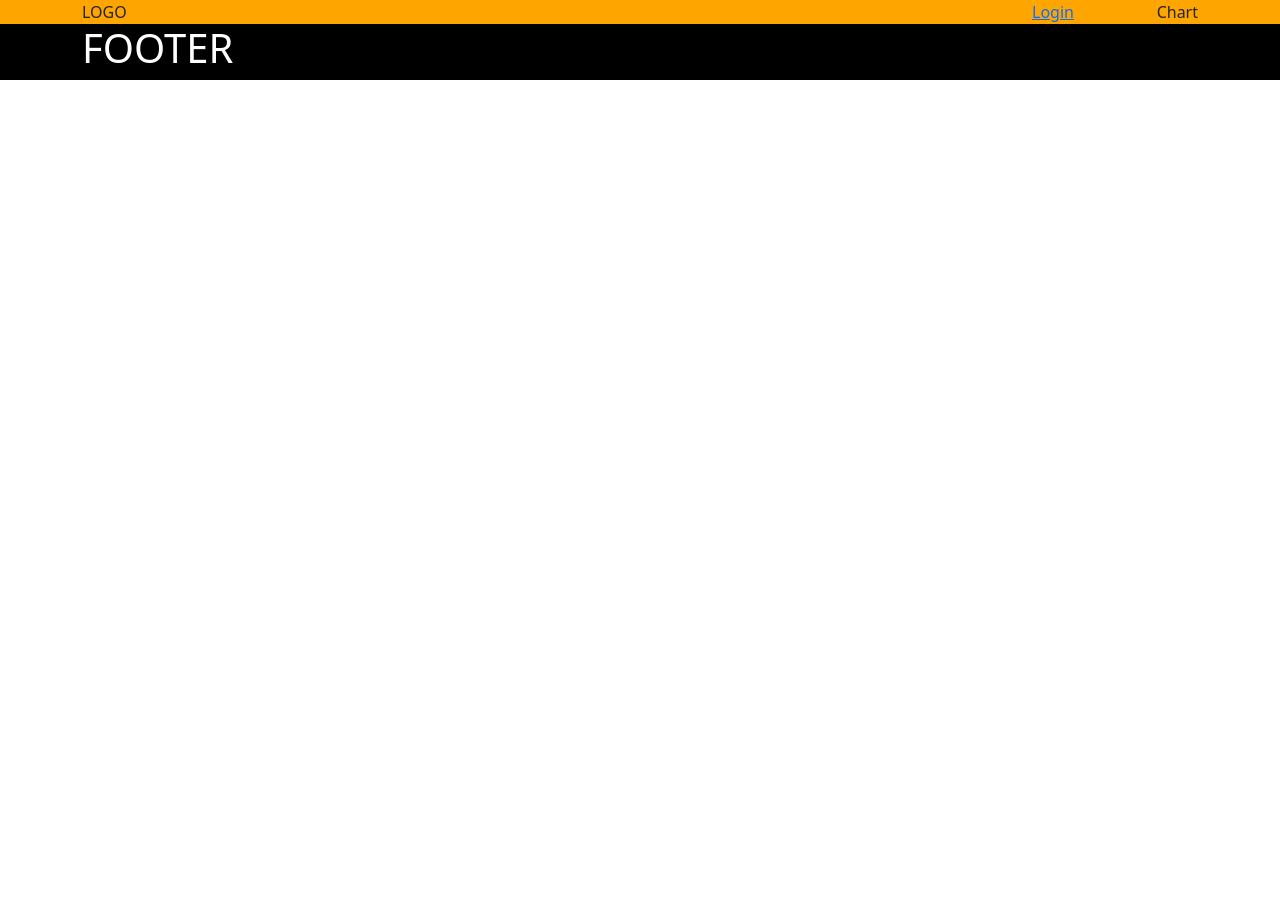
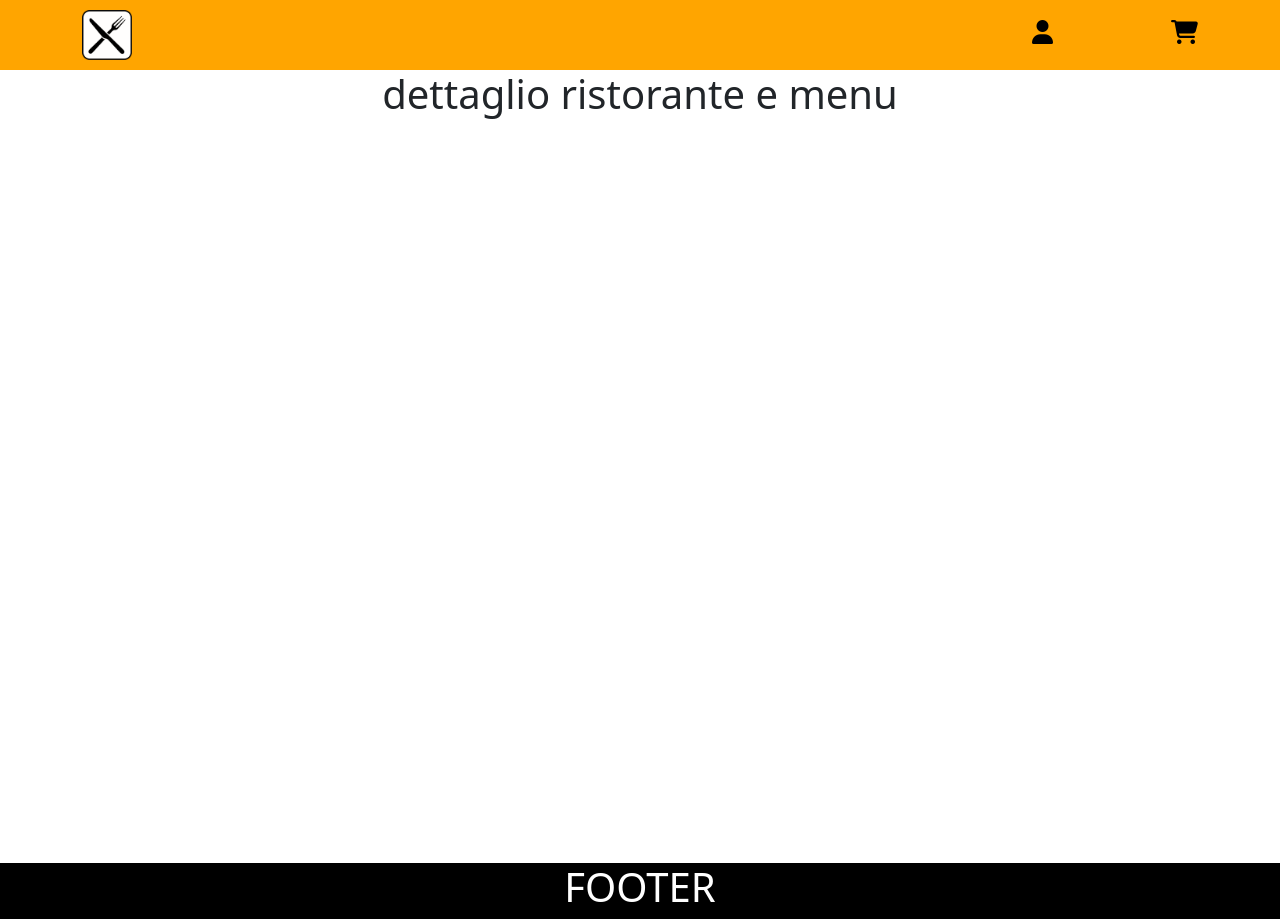
Before and after one commit to aldoaquino451/deliveboo_frontend, a Vue app: page /detail-restaurant in a window 1280 px wide. Before the commit the page ends 800 px from the top, so only its background shows below. Built offline with nearby package versions, Linux system fonts and the light colour scheme.

Commit message:
[graphic downgrade + detailRestaurant]

```diff
--- a/index.html
+++ b/index.html
@@ -4,6 +4,10 @@
     <meta charset="UTF-8" />
     <link rel="icon" type="image/svg+xml" href="/vite.svg" />
     <meta name="viewport" content="width=device-width, initial-scale=1.0" />
+
+      <!-- FONT AWESOME -->
+      <link rel="stylesheet" href="https://cdnjs.cloudflare.com/ajax/libs/font-awesome/6.4.0/css/all.min.css" integrity="sha512-iecdLmaskl7CVkqkXNQ/ZH/XLlvWZOJyj7Yy7tcenmpD1ypASozpmT/E0iPtmFIB46ZmdtAc9eNBvH0H/ZpiBw==" crossorigin="anonymous" referrerpolicy="no-referrer"/>
+
     <title>Deliveboo</title>
   </head>
   <body>
--- a/src/components/Main.vue
+++ b/src/components/Main.vue
@@ -1,4 +1,5 @@
 <script>
+import { RouterLink } from 'vue-router';
 import { store } from '../data/store';
 import RestaurantCard from './partials/RestaurantCard.vue';
 
@@ -6,8 +7,9 @@ export default{
 
   name: 'Main',
   components: {
-    RestaurantCard
-  },
+    RestaurantCard,
+    RouterLink
+},
 
   data() {
     return {
@@ -21,11 +23,12 @@ export default{
 <template>
   <main>
     <div class="container">
-      <h1>MAIN</h1>
 
-      <div class="row row-cols-4">
-        <RestaurantCard v-for="restaurant in store.restaurants" :key="restaurant.id" :restaurant="restaurant"/>
-      </div>
+      <router-link :to="{name: 'detailRestaurant' }">
+        <div class="row row-cols-4">
+          <RestaurantCard v-for="restaurant in store.restaurants" :key="restaurant.id" :restaurant="restaurant"/>
+        </div>
+      </router-link>
 
     </div>
 
@@ -33,7 +36,11 @@ export default{
 </template>
 
 <style lang="scss" scoped>
-
-
-
+  main{
+    background-color: orange;
+    padding-top: 50px;
+    a{
+      text-decoration: none;
+    }
+  }
 </style>
--- a/src/components/partials/Footer.vue
+++ b/src/components/partials/Footer.vue
@@ -30,5 +30,6 @@ export default{
   footer {
     color: white;
     background-color: black;
+    text-align: center;
   }
 </style>
--- a/src/components/partials/Header.vue
+++ b/src/components/partials/Header.vue
@@ -19,13 +19,23 @@ export default{
 <template>
 
   <header>
+
     <div class="container">
       <div class="row d-flex justify-content-between">
-        <div class="col-2">LOGO</div>
+
+        <div class="col-2 d-flex align-items-center">
+          <img src="/logoristo.png" alt="logoristo">
+        </div>
+
         <div class="col-2 d-flex justify-content-between">
-          <a :href="store.loginUrl">Login</a>
-          <div>Chart</div>
+          <div>
+            <a :href="store.loginUrl"><i class="fa-solid fa-user"></i></a>
+          </div>
+          <div>
+            <a href="#"><i class="fa-solid fa-cart-shopping"></i></a>
+          </div>
         </div>
+
       </div>
     </div>
 
@@ -36,7 +46,25 @@ export default{
 <style lang="scss" scoped>
 
   header {
+    position: fixed;
+    width: 100%;
     background-color: orange;
+    height: 70px;
+    z-index: 99;
+    .col-2{
+      line-height: 70px;
+        img{
+        height: 50px;
+      }
+        .fa-solid{
+          color: black;
+          font-size: 1.5rem;
+          &:hover{
+            color: white;
+          }
+        }
+    }
+
   }
 
 </style>
--- a/src/components/partials/RestaurantCard.vue
+++ b/src/components/partials/RestaurantCard.vue
@@ -52,13 +52,20 @@ export default {
 </template>
 
 <style lang="scss" scoped>
+
 .card {
   min-height: 300px;
-
-  img {
-    max-height: 100px;
-  }
+  transition: transform 0.3s ease;
+  box-shadow: 0px 1px 10px 0px black;
+    &:hover{
+      transform: scale(1.02);
+    }
+    h6 {
+      text-align: center;
+    }
+    p {
+      text-align: center;
+    }
 }
 
-
 </style>
--- a/src/components/partials/SearchByTypologies.vue
+++ b/src/components/partials/SearchByTypologies.vue
@@ -33,24 +33,40 @@ export default {
 </script>
 
 <template>
+  <section>
     <div class="container">
-    <h1>CERCA PER TIPOLOGIA</h1>
       <nav class="d-flex flex-column align-items-center">
         <ul class="d-flex flex-wrap justify-content-center">
           <li class="list-unstyled my-1" v-for="typology in store.typologies" :key="typology.id">
             <div class="form-check">
               <input @click="addTypology(typology.id)" type="checkbox" class="btn-check" :id="typology.name" autocomplete="off" :value="typology.id">
-            <label class="btn btn-outline-primary" :for="typology.name">{{typology.name}}</label>
+              <label class="btn btn-outline-light" :for="typology.name">{{typology.name}}</label>
             </div>
           </li>
         </ul>
-      <button @click="$emit('startSearch')" class="btn btn-primary">Cerca</button>
+        <button @click="$emit('startSearch')" class="btn btn-light">Cerca</button>
       </nav>
     </div>
-
-
+  </section>
 </template>
 
 <style lang="scss" scoped>
+  section{
+    margin-top: 70px;
+    background-color: orange;
+    .container{
+      max-width: 700px;
+      .btn-outline-light{
+        border-color: black;
+        &:hover{
+          background-color: white;
+          color: black;
+        }
+      }
+      .btn-light{
+        border-color: black;
+      }
+    }
+  }
 
 </style>
--- /dev/null
+++ b/src/pages/DetailRestaurant.vue
@@ -0,0 +1,28 @@
+<script>
+
+import axios from 'axios';
+import { store } from '../data/store';
+import Main from '../components/Main.vue';
+import SearchByTypologies from '../components/partials/SearchByTypologies.vue';
+
+export default{
+name: 'detailRestaurant'
+}
+</script>
+
+<template>
+  <section>
+    <h1>dettaglio ristorante e menu</h1>
+  </section>
+
+</template>
+
+<style lang="scss" scoped>
+  section{
+    margin-top: 70px;
+    height: 793px;
+    h1{
+      text-align: center;
+    }
+  }
+</style>
--- a/src/router.js
+++ b/src/router.js
@@ -1,6 +1,7 @@
 import { createRouter, createWebHistory } from "vue-router";
 
 import Home from "./pages/Home.vue";
+import DetailRestaurant from "./pages/DetailRestaurant.vue";
 
 const router =  createRouter ({
   history:createWebHistory(),
@@ -10,6 +11,11 @@ const router =  createRouter ({
       path:"/",
       name:"home",
       component: Home
+    },
+    {
+      path:"/detail-restaurant",
+      name:"detailRestaurant",
+      component: DetailRestaurant
     }
   ]
 });
```
Also changed, not shown: public/logoristo.png (added). Lines whose indentation alone changed are shown as unchanged.
